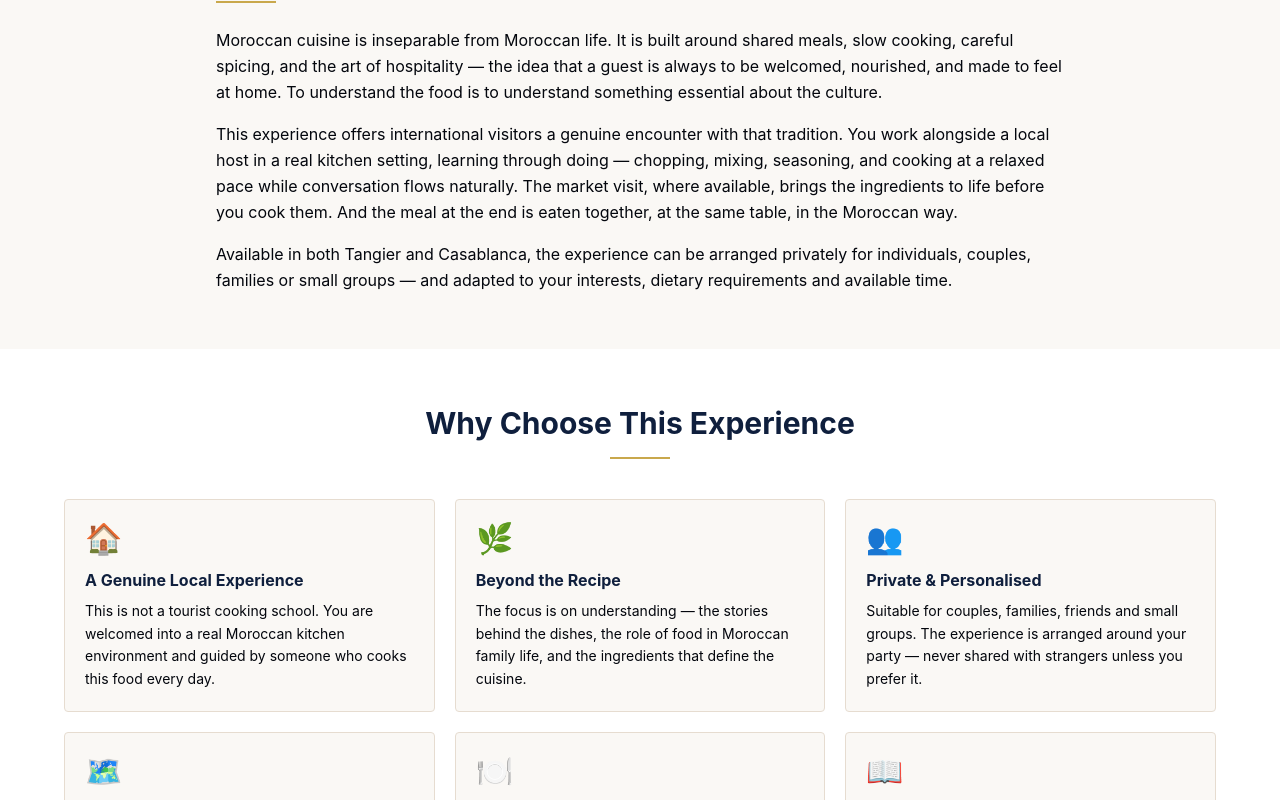
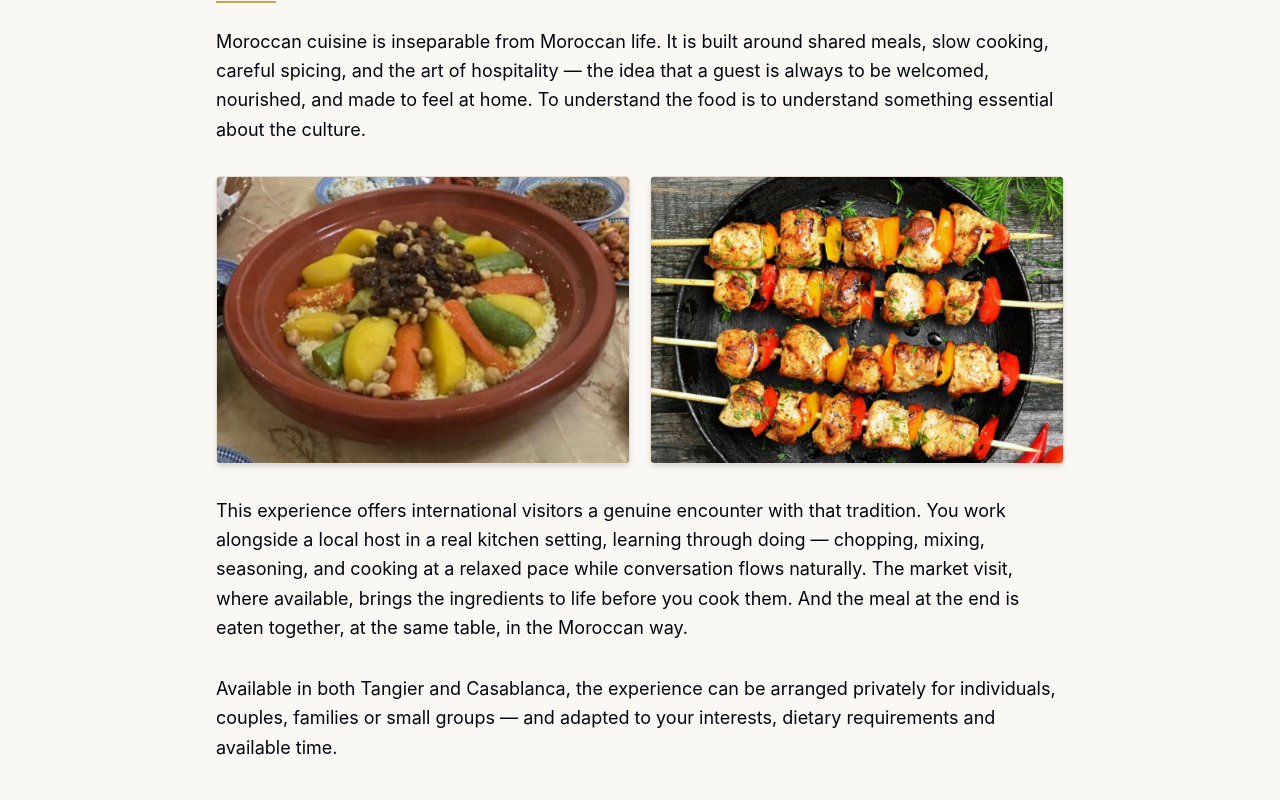
Before and after one commit to tangiertour-hue/tangiertours, a Next.js app: page /experiences/moroccan-cooking in a window 1280 px wide. Shown: the part 800-1600 px from the top of the page. Built offline with nearby package versions, Linux system fonts and the light colour scheme.

Commit message:
Add couscous & brochettes photos between paragraphs on Cooking Experience page

```diff
--- a/app/experiences/moroccan-cooking/page.tsx
+++ b/app/experiences/moroccan-cooking/page.tsx
@@ -125,10 +125,45 @@ function IntroSection() {
   return (
     <section className="max-w-4xl mx-auto px-4 sm:px-6 py-14">
       <h2 className="font-display text-3xl font-bold text-navy mb-4 gold-divider-left">More Than a Cooking Class</h2>
-      <div className="space-y-4 text-muted-text leading-relaxed mt-6">
-        <p>Moroccan cuisine is inseparable from Moroccan life. It is built around shared meals, slow cooking, careful spicing, and the art of hospitality — the idea that a guest is always to be welcomed, nourished, and made to feel at home. To understand the food is to understand something essential about the culture.</p>
-        <p>This experience offers international visitors a genuine encounter with that tradition. You work alongside a local host in a real kitchen setting, learning through doing — chopping, mixing, seasoning, and cooking at a relaxed pace while conversation flows naturally. The market visit, where available, brings the ingredients to life before you cook them. And the meal at the end is eaten together, at the same table, in the Moroccan way.</p>
-        <p>Available in both Tangier and Casablanca, the experience can be arranged privately for individuals, couples, families or small groups — and adapted to your interests, dietary requirements and available time.</p>
+      <div className="space-y-8 mt-6">
+
+        {/* Paragraph 1 */}
+        <p className="text-muted-text leading-relaxed text-lg">
+          Moroccan cuisine is inseparable from Moroccan life. It is built around shared meals, slow cooking, careful spicing, and the art of hospitality — the idea that a guest is always to be welcomed, nourished, and made to feel at home. To understand the food is to understand something essential about the culture.
+        </p>
+
+        {/* 2 food photos side by side */}
+        <div className="grid grid-cols-1 sm:grid-cols-2 gap-5">
+          <div className="relative h-64 sm:h-72 rounded-lg overflow-hidden shadow-md border border-border-warm">
+            <Image
+              src="/cooking-couscous.jpg"
+              alt="Traditional Moroccan couscous with vegetables and chickpeas — Moroccan cooking experience"
+              fill
+              className="object-cover object-center"
+              sizes="(max-width:640px) 100vw, 50vw"
+            />
+          </div>
+          <div className="relative h-64 sm:h-72 rounded-lg overflow-hidden shadow-md border border-border-warm">
+            <Image
+              src="/cooking-brochettes.jpg"
+              alt="Moroccan chicken brochettes with peppers — traditional Moroccan cooking class"
+              fill
+              className="object-cover object-center"
+              sizes="(max-width:640px) 100vw, 50vw"
+            />
+          </div>
+        </div>
+
+        {/* Paragraph 2 */}
+        <p className="text-muted-text leading-relaxed text-lg">
+          This experience offers international visitors a genuine encounter with that tradition. You work alongside a local host in a real kitchen setting, learning through doing — chopping, mixing, seasoning, and cooking at a relaxed pace while conversation flows naturally. The market visit, where available, brings the ingredients to life before you cook them. And the meal at the end is eaten together, at the same table, in the Moroccan way.
+        </p>
+
+        {/* Paragraph 3 */}
+        <p className="text-muted-text leading-relaxed text-lg">
+          Available in both Tangier and Casablanca, the experience can be arranged privately for individuals, couples, families or small groups — and adapted to your interests, dietary requirements and available time.
+        </p>
+
       </div>
     </section>
   );
```
Also changed, not shown: public/cooking-brochettes.jpg (added), public/cooking-couscous.jpg (added).
